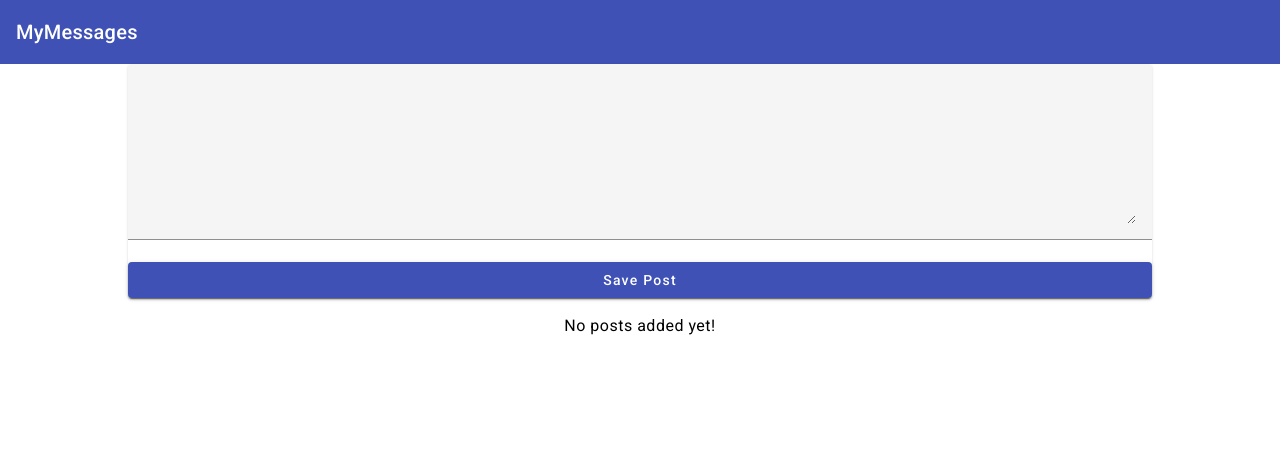
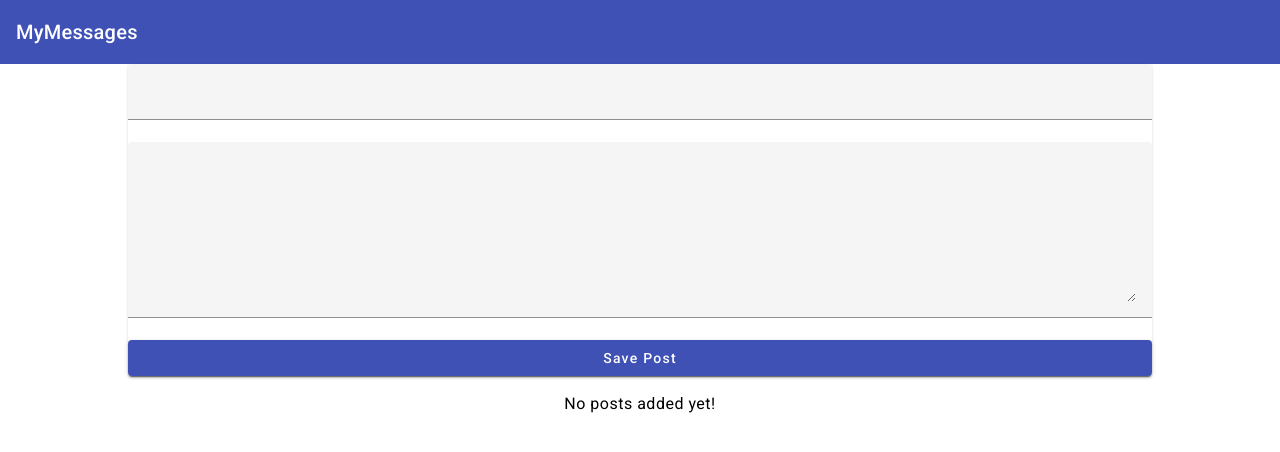
Before and after one commit to dlith/mean-course, an Angular app: page / in a window 1280 px wide. Shown: the top 452 px of the page. Built offline with nearby package versions, Linux system fonts and the light colour scheme.

Commit message:
Creating Posts with Property & Event Binding

```diff
--- a/src/app/app.component.html
+++ b/src/app/app.component.html
@@ -1,5 +1,5 @@
 <app-header></app-header>
 <main>
-  <app-post-create></app-post-create>
-  <app-post-list></app-post-list>
+  <app-post-create (postCreated)="onPostAdded($event)"></app-post-create>
+  <app-post-list [posts]="storedPosts"></app-post-list>
 </main>
--- a/src/app/app.component.ts
+++ b/src/app/app.component.ts
@@ -6,5 +6,9 @@
   styleUrls: ['./app.component.css']
 })
 export class AppComponent {
-  title = 'mean-course';
+  storedPosts = [];
+
+  onPostAdded(post) {
+    this.storedPosts.push(post);
+  }
 }
--- a/src/app/posts/post-create/post-create.component.html
+++ b/src/app/posts/post-create/post-create.component.html
@@ -1,6 +1,9 @@
 <mat-card>
   <mat-form-field>
-    <textarea matInput rows="6" [(ngModel)]="enteredValue"></textarea>
+    <input matInput type="text" [(ngModel)]="enteredTitle">
+  </mat-form-field>
+  <mat-form-field>
+    <textarea matInput rows="6" [(ngModel)]="enteredContent"></textarea>
   </mat-form-field>
   <button
     mat-raised-button
--- a/src/app/posts/post-create/post-create.component.ts
+++ b/src/app/posts/post-create/post-create.component.ts
@@ -1,4 +1,4 @@
-import { Component } from '@angular/core';
+import { Component, EventEmitter, Output } from '@angular/core';
 
 @Component({
   selector: 'app-post-create',
@@ -6,11 +6,15 @@
   styleUrls: ['./post-create.component.css'],
 })
 export class PostCreateComponent {
-
-  enteredValue = '';
-  newPost = 'NO CONTENT';
+  enteredTitle = '';
+  enteredContent = '';
+  @Output() postCreated = new EventEmitter();
 
   onAddPost() {
-    this.newPost = this.enteredValue;
+    const post = {
+      title: this.enteredTitle,
+      content: this.enteredContent
+    };
+    this.postCreated.emit(post);
   }
 }
--- a/src/app/posts/post-list/post-list.component.ts
+++ b/src/app/posts/post-list/post-list.component.ts
@@ -1,4 +1,4 @@
-import { Component } from '@angular/core';
+import { Component, Input } from '@angular/core';
 
 @Component({
   selector: 'app-post-list',
@@ -11,5 +11,5 @@
   //   {title: 'Second Post', content: 'This is the second post\'s content'},
   //   {title: 'Third Post', content: 'This is the third post\'s content'}
   // ];
-  posts = [];
+  @Input() posts = [];
 }
```
Also changed, not shown: 1 other file (tests, documents, lock files or other folders).
